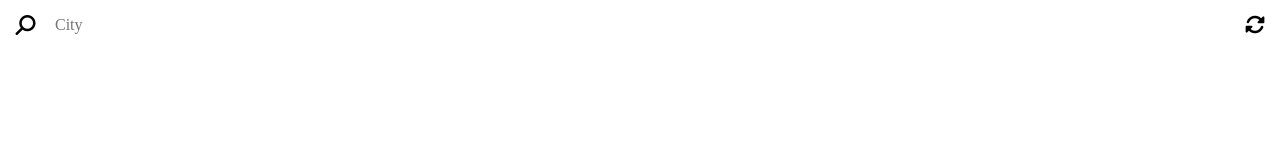
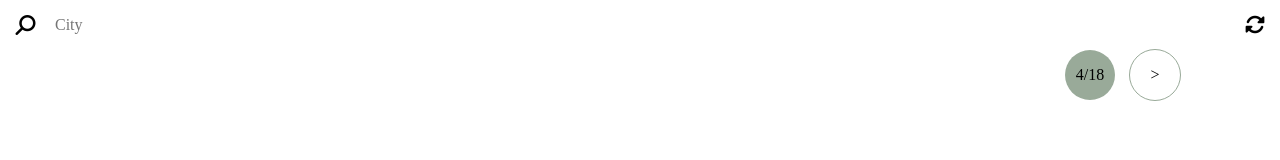
Before and after one commit to ChengTze-Wu/wehelp-temp9, a plain HTML site: page index.html in a window 1280 px wide. Drawn offline with Linux system fonts and the light colour scheme.

Commit message:
test update

```diff
--- a/index.html
+++ b/index.html
@@ -15,21 +15,21 @@
     <link rel="stylesheet" href="./static/css/color.css" />
     <link rel="stylesheet" href="./static/css/base.css" />
     <link rel="stylesheet" href="./static/css/search.css" />
+    <link rel="stylesheet" href="./static/css/navdate.css" />
   </head>
   <body>
     <div class="container">
       <div class="card">
         <div class="search">
           <i class="search__icon fa-solid fa-magnifying-glass"></i>
-                    <input
-                        class="search__input"
-                        type="text"
-                        placeholder="City"
-                    />
+          <input class="search__input" type="text" placeholder="City" />
           <i class="search__renew_icon fa-solid fa-rotate"></i>
         </div>
 
-                <div class="nav-date"></div>
+        <div class="nav-date">
+          <div class="nav-date__today_btn">4/18</div>
+          <div class="nav-date__tmr_btn">&gt;</div>
+        </div>
 
         <div class="main-info"></div>
 
--- /dev/null
+++ b/static/css/navdate.css
@@ -0,0 +1,27 @@
+.nav-date {
+  display: flex;
+  justify-content: flex-end;
+  margin-right: 100px;
+}
+.nav-date__today_btn {
+  display: flex;
+  align-items: center;
+  justify-content: center;
+  width: 50px;
+  height: 50px;
+  border-radius: 50%;
+  background-color: var(--second--color);
+  cursor: pointer;
+}
+.nav-date__tmr_btn {
+  display: flex;
+  align-items: center;
+  justify-content: center;
+  width: 50px;
+  height: 50px;
+  border-radius: 50%;
+  outline: 1px solid var(--second--color);
+  text-align: center;
+  margin-left: 15px;
+  cursor: pointer;
+}
--- a/static/js/main.js
+++ b/static/js/main.js
@@ -2,6 +2,8 @@
 const search__input = document.querySelector(".search__input");
 const search__icon = document.querySelector(".search__icon");
 const search__renew_icon = document.querySelector(".search__renew_icon");
+const navdate__tmr_btn = document.querySelector(".nav-date__tmr_btn");
+const navdate__today_btn = document.querySelector(".nav-date__today_btn");
 
 // merge here
 async function dataControl() {
@@ -20,10 +22,18 @@ async function dataControl() {
       console.log(data);
       // locationName
       // nav-date function
-            // addEventListener("click", () => {
-            //     indexDate = 1;
-            //     const data = dataProcess(rawData, indexDate);
-            // });
+      //今日天氣
+      navdate__today_btn.addEventListener("click", () => {
+        indexDate = 1;
+        const data = dataProcess(rawData, indexDate);
+        console.log(data);
+      });
+      //明日天氣
+      navdate__tmr_btn.addEventListener("click", () => {
+        indexDate = 1;
+        const data = dataProcess(rawData, indexDate);
+        console.log(data);
+      });
     } else {
       search__input.classList.add("error");
     }
```
Lines whose indentation alone changed are shown as unchanged.
